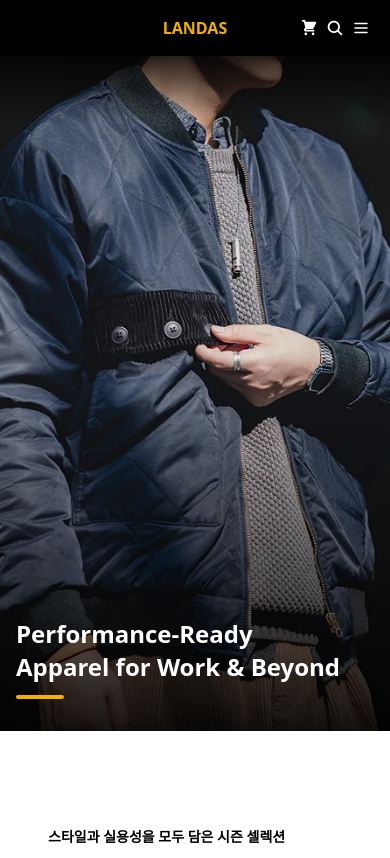
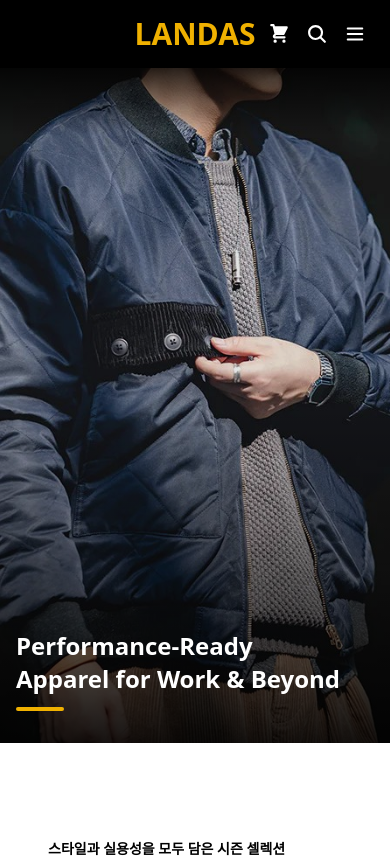
Before and after one commit to varan027/React-Landas-Assessment, a React (Vite) app in the folder frontend-web/: page /home in a window 390 px wide. Shown: the top 858 px of the page. Built offline with nearby package versions, Linux system fonts and the light colour scheme.

Commit message:
nav icons updated

```diff
--- a/frontend-web/src/features/home/components/organisms/Footer.tsx
+++ b/frontend-web/src/features/home/components/organisms/Footer.tsx
@@ -53,7 +53,7 @@ const Footer: React.FC = () => {
 
       {/* Mobile stacked */}
       <div className="lg:hidden flex flex-col space-y-8 text-xs text-neutral-400">
-        <Logo className="text-3xl" />
+        <Logo className="text-4xl" />
 
         <div className="space-y-2">
           <h3 className="text-lg font-semibold ">대표 번호 및 AS 문의</h3>
--- a/frontend-web/src/shared/components/IconButton.tsx
+++ b/frontend-web/src/shared/components/IconButton.tsx
@@ -7,8 +7,8 @@ interface IconButtonProps {
 
 const IconButton: React.FC<IconButtonProps> = ({ icon: Icon }) => {
   return (
-    <button className="text-white hover:text-yellow-500 transition px-1 lg:px-2">
-      <Icon size={18} />
+    <button className="text-white hover:text-yellow-500 transition px-2">
+      <Icon size={22} />
     </button>
   );
 };
--- a/frontend-web/src/shared/components/Logo.tsx
+++ b/frontend-web/src/shared/components/Logo.tsx
@@ -6,7 +6,7 @@ type LogoProps = {
 
 const Logo:React.FC<LogoProps> = ({className}) => {
   return (
-    <span className={classNameMerge("text-yellow-500 font-extrabold lg:text-2xl", className)}>
+    <span className={classNameMerge("text-yellow-500 font-extrabold text-3xl lg:text-2xl", className)}>
       LANDAS
     </span>
   );
```
